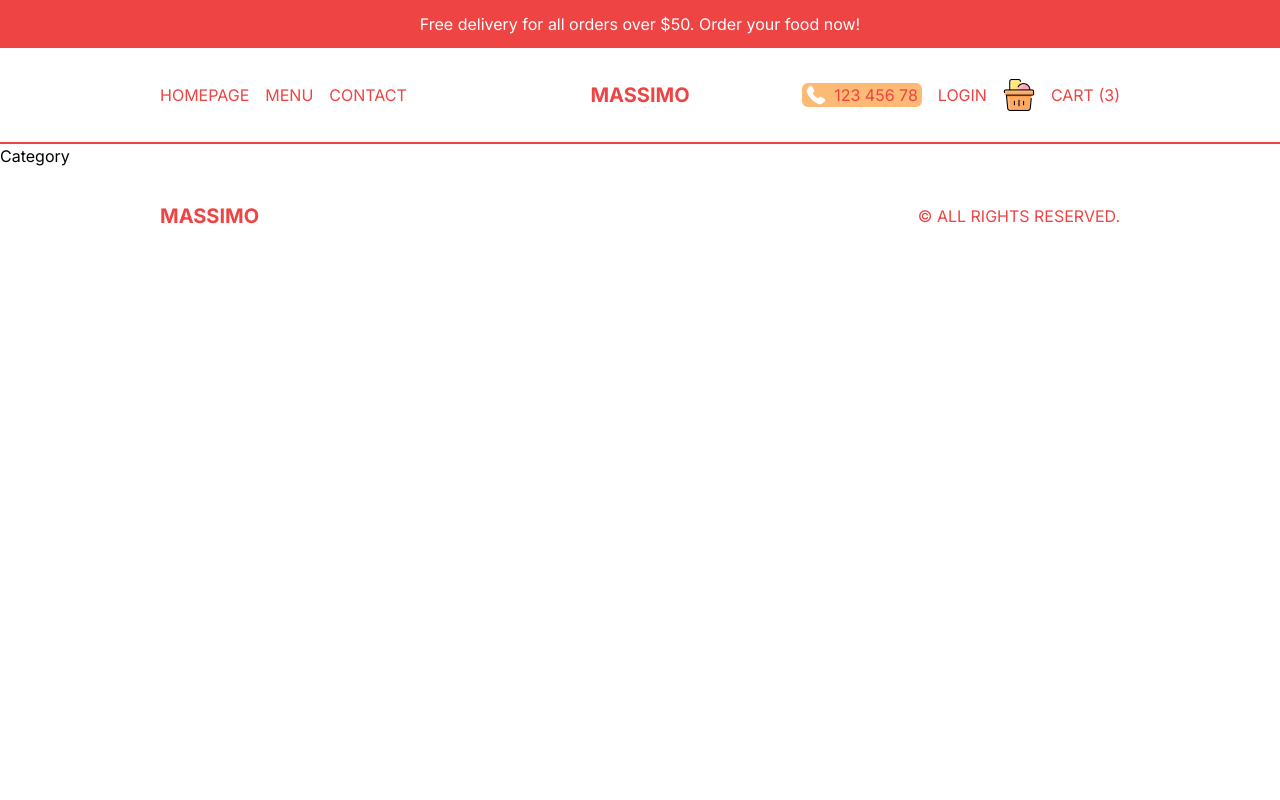
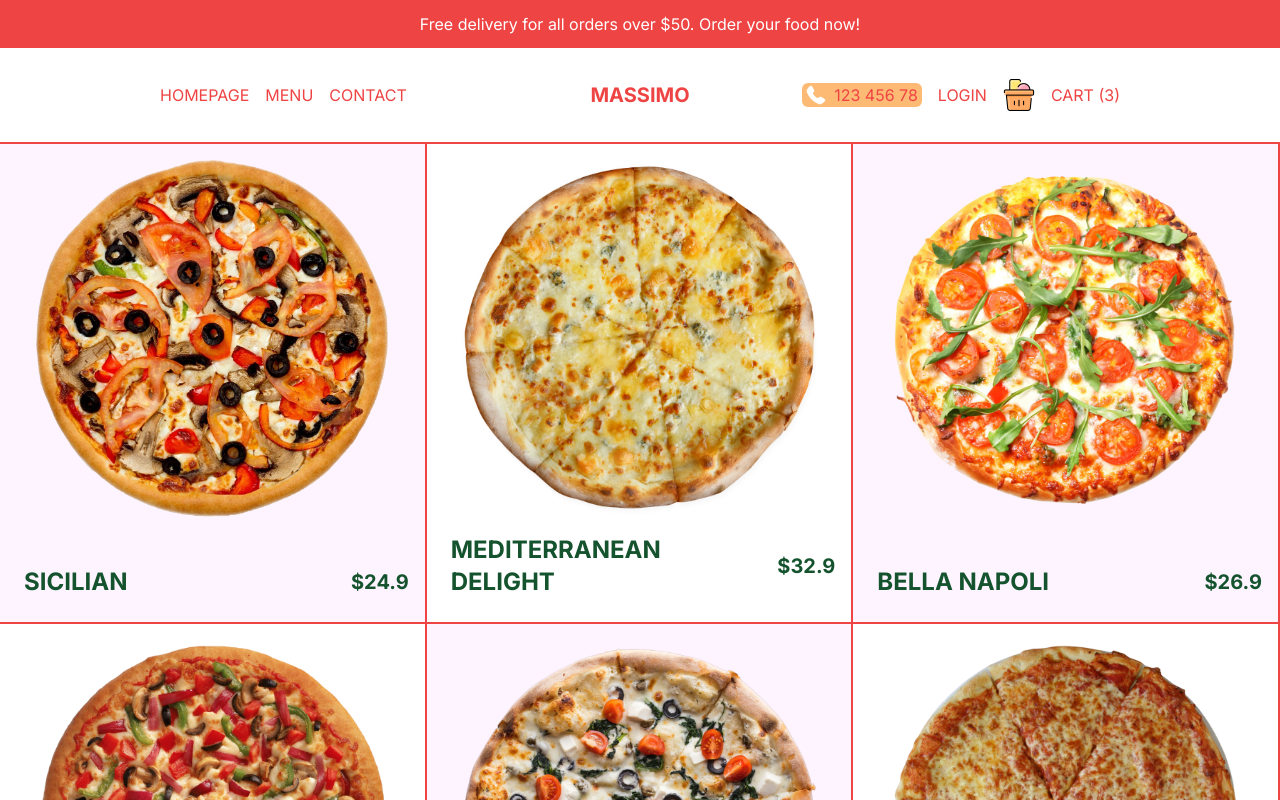
Before and after one commit to mesutsemiz/restaurant, a Next.js app: page /menu/burgers in a window 1280 px wide. Shown: the top 800 px of the page. Built offline with nearby package versions, Linux system fonts and the light colour scheme.

Commit message:
category page is done

```diff
--- a/src/app/menu/[category]/page.tsx
+++ b/src/app/menu/[category]/page.tsx
@@ -1,9 +1,29 @@
-import React from 'react'
+import { pizzas } from "@/data";
+import Image from "next/image";
+import Link from "next/link";
+import React from "react";
 
 const CategoryPage = () => {
   return (
-    <div>Category</div>
-  )
-}
+    <div className="flex flex-wrap text-green-900">
+      {pizzas.map((item) => (
+        <Link className="w-full h-[60vh] border-r-2 border-b-2 border-red-500 sm:w-1/2 lg:w-1/3 p-4 flex flex-col justify-between group odd:bg-fuchsia-50" href={`/product/${item.id}`} key={item.id}>
+          {/* IMAGE CONTAINER */}
+          {item.img && (
+            <div className="relative h-[80%]">
+              <Image src={item.img} alt="" fill className="object-contain"/>
+            </div>
+          )}
+          {/* TEXT CONTAINER */}
+          <div className="flex items-center justify-between font-bold">
+            <h1 className="text-2xl uppercase p-2">{item.title}</h1>
+            <h2 className="group-hover:hidden text-xl">${item.price}</h2>
+            <button className="hidden group-hover:block uppercase bg-red-500 text-white p-2 rounded-md">Add to Cart</button>
+          </div>
+        </Link>
+      ))}
+    </div>
+  );
+};
 
-export default CategoryPage
+export default CategoryPage;
```
